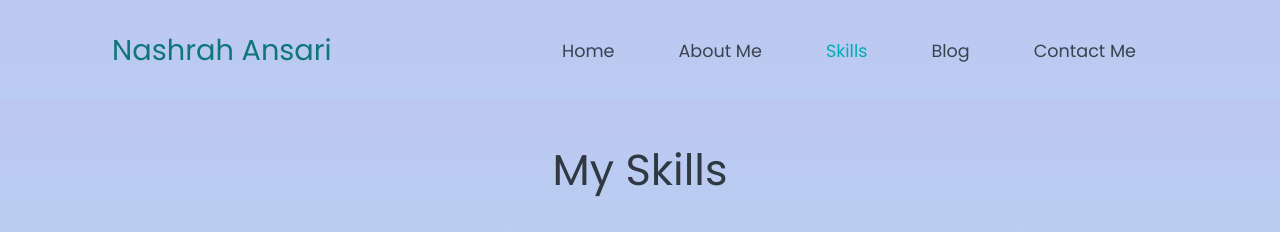
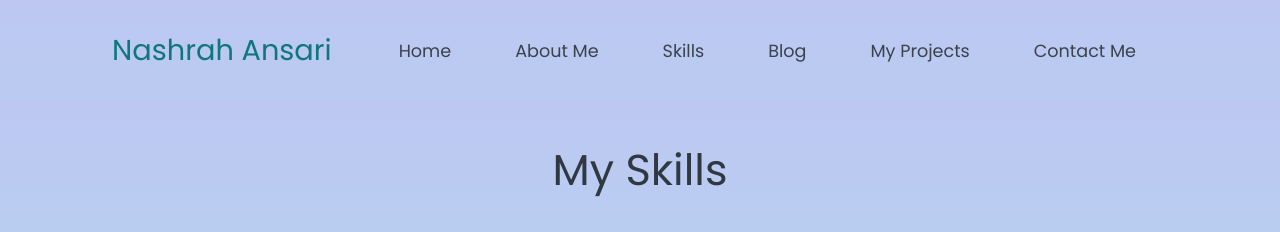
Before and after one commit to nashrah1307/Personal-portfolio, a website: page skills.html in a window 1280 px wide. Shown: the top 232 px of the page. Drawn offline with nearby package versions, Linux system fonts and the light colour scheme.

Commit message:
Update skills.html

```diff
--- a/skills.html
+++ b/skills.html
@@ -34,10 +34,13 @@
                 <a class="page-scroll nav-link" href="./about.html">About Me</a>
               </li>
               <li class="active nav-item">
-              <a style="color: #00ADB5;" class="page-scroll nav-link" href="./skills.html">Skills</a>
+                <a class="page-scroll nav-link" href="./skills.html">Skills</a>
               </li>
               <li class="nav-item">
                 <a class="nav-link" href="./blog.html">Blog</a>
+              </li>
+              <li class="nav-item">
+                <a class="nav-link" href="./projects.html">My Projects</a>
               </li>
               <li class="nav-item">
                 <a class="nav-link" href="./contact-me.html">Contact Me</a>
```
Lines whose indentation alone changed are shown as unchanged.
